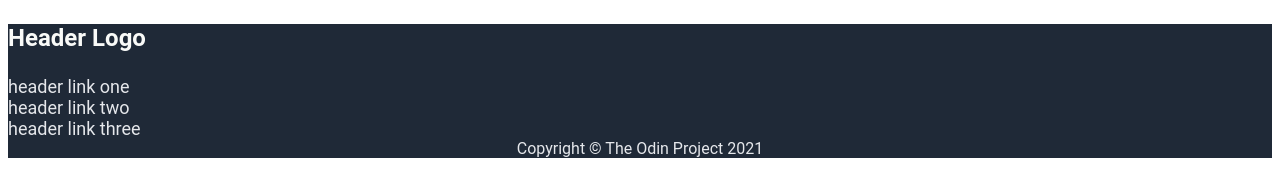
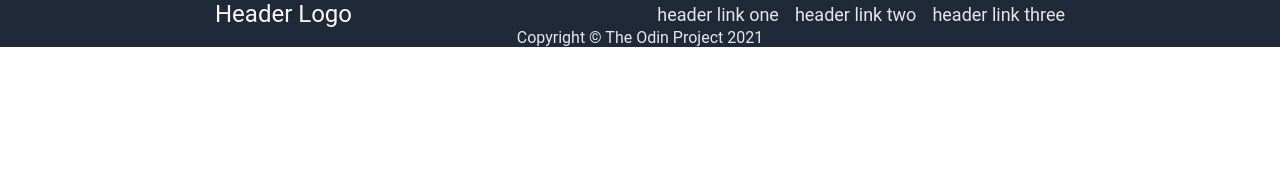
Before and after one commit to ijasilari/Landing_Page, a plain HTML site: page index.html in a window 1280 px wide. Drawn offline with Linux system fonts and the light colour scheme.

Commit message:
Header done

```diff
--- a/index.html
+++ b/index.html
@@ -8,12 +8,14 @@
 </head>
 <body>
     <div class="header">
-        <h3 class="headerLogo">Header Logo</h3>
-        <ul>
-            <li><a href="#">header link one</a></li>
-            <li><a href="#">header link two</a></li>
-            <li><a href="#">header link three</a></li>
-        </ul>
+        <div class="headerContainer">
+            <p class="headerLogo">Header Logo</p>
+            <ul>
+                <li><a href="#">header link one</a></li>
+                <li><a href="#">header link two</a></li>
+                <li><a href="#">header link three</a></li>
+            </ul>
+        </div>
     </div>
     <div>
 
--- a/style.css
+++ b/style.css
@@ -1,20 +1,34 @@
 body{
     font-family: 'Roboto', sans-serif;
+    margin: 0;
   }
 
 .header{
     background-color: #1F2937;
+    margin: 0;
+}
+
+.headerContainer{
+    margin: auto;
+    width: 85%;
+    max-width: 850px;
+    display: flex;
+    align-items: center;
+    justify-content: space-between;
 }
 
 .headerLogo {
     font-size: 24px;
     color: #F9FAF8;
+    margin: 0;
 }
 
 .header ul{
     list-style-type: none;
     padding: 0;
     margin: 0;
+    display: flex;
+    gap: 16px;
 }
 
 .header a{
```
